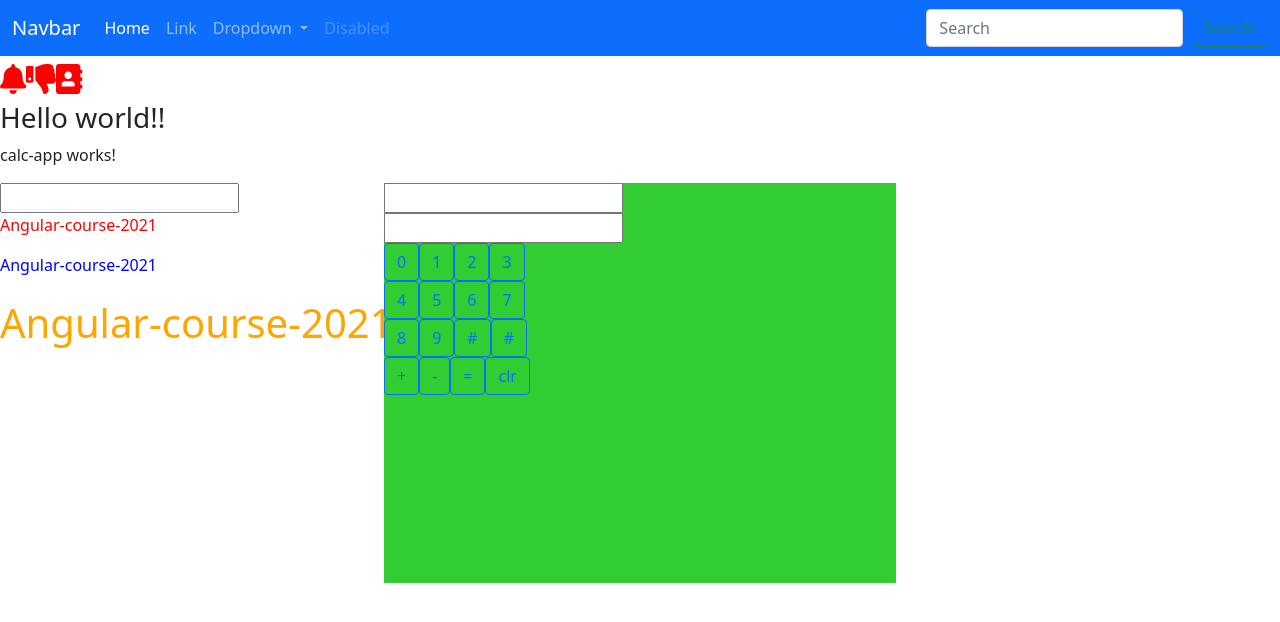
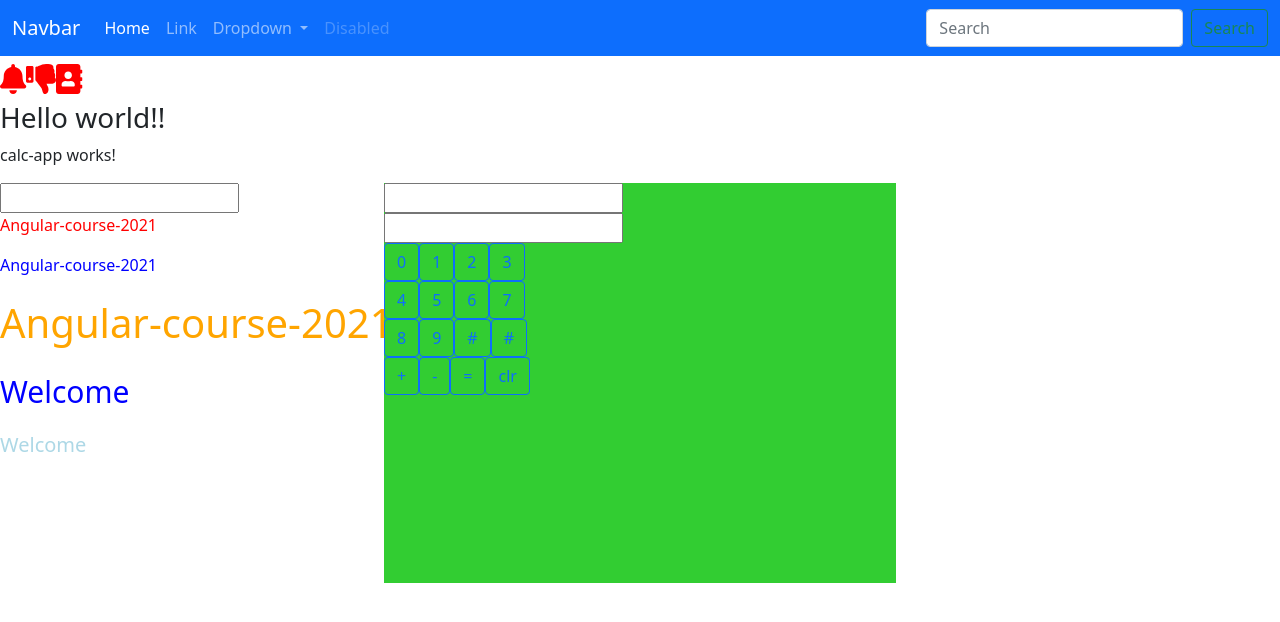
Before and after one commit to ManuDev03/angular-course-2021, an Angular app: page / in a window 1280 px wide. Shown: the top 622 px of the page. Built offline with nearby package versions, Linux system fonts and the light colour scheme.

Commit message:
ngClass dynamically styling using conditions

```diff
--- a/src/app/app.component.css
+++ b/src/app/app.component.css
@@ -0,0 +1,13 @@
+@import '../../node_modules/bootstrap/dist/css/bootstrap-grid.css';
+@import '../../node_modules/bootstrap/dist/css/bootstrap-grid.min.css';
+@import '../../node_modules/bootstrap/dist/css/bootstrap.min.css';
+
+
+.blueDisabled{
+    color:lightblue;
+    font-size: 20px;
+}
+.blueEnabled{
+    color:blue;
+    font-size: 30px;
+}
--- a/src/app/app.component.html
+++ b/src/app/app.component.html
@@ -45,3 +45,5 @@
 <p [ngStyle] = "{'color':'red'}">Angular-course-2021</p>
 <p [ngStyle] = "{'color': mycolor}">Angular-course-2021</p>
 <p [ngStyle] = "mystyle">Angular-course-2021</p>
+<p [ngClass] = '{"blueEnabled":true}'>Welcome</p>
+<p [ngClass] = 'condition?"blueEnabled":"blueDisabled"'>Welcome</p>
--- a/src/app/app.component.ts
+++ b/src/app/app.component.ts
@@ -17,5 +17,6 @@ export class AppComponent {
     this.mycolor=event.target.value
   }
   mystyle:any={'color':'orange', 'font-size':'40px'}
+  condition:true
 
 }
```
